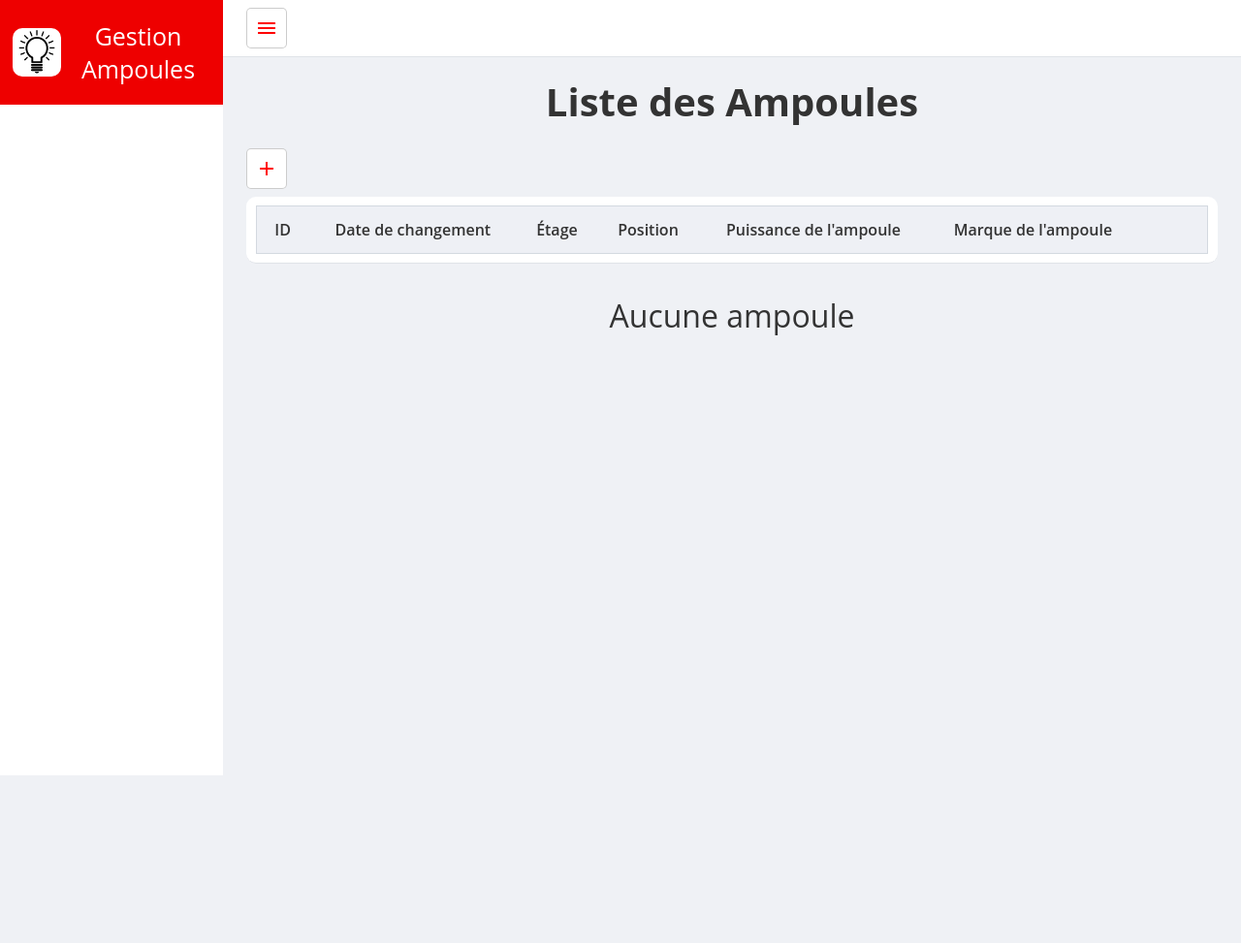
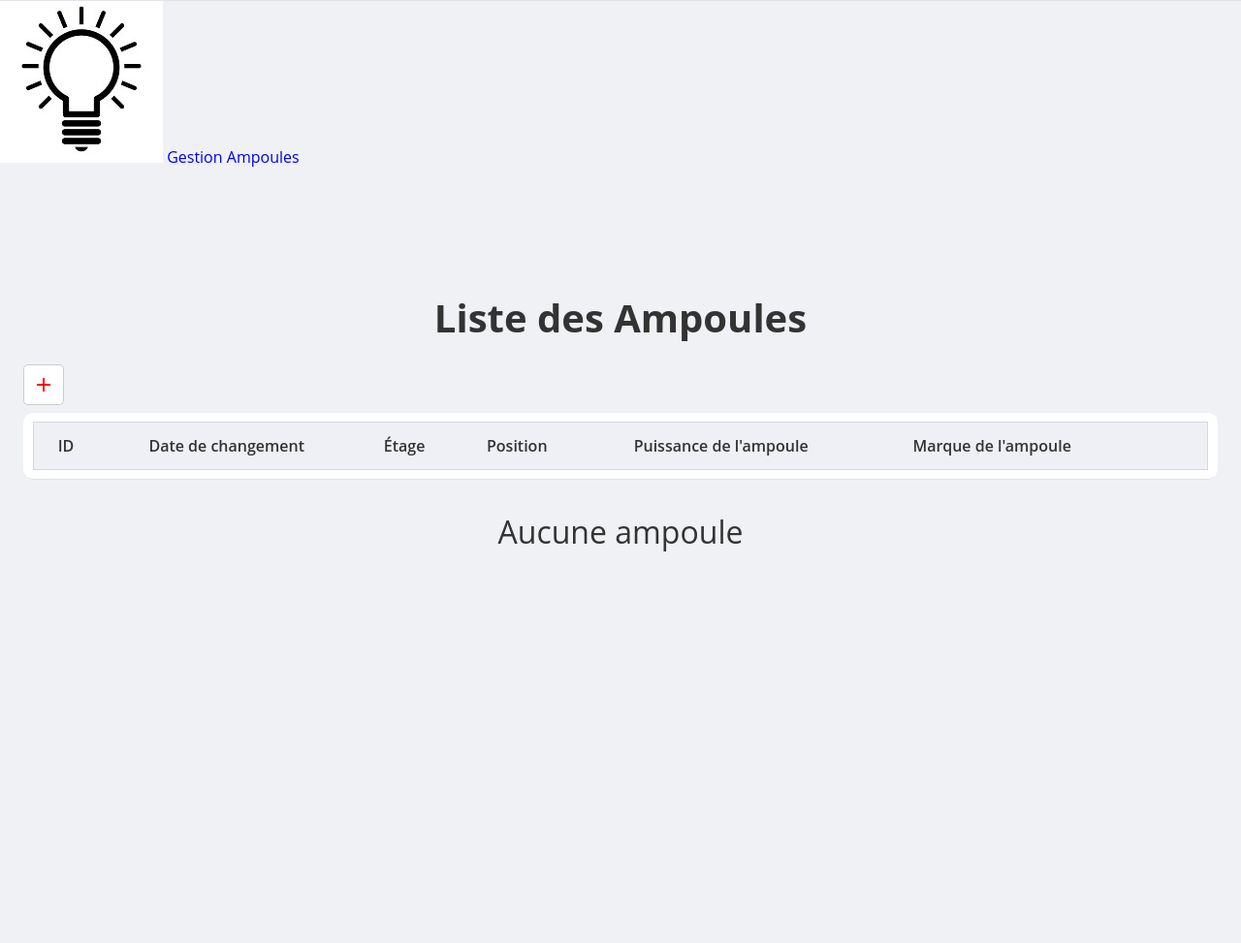
Before and after one commit to Adrien-25/ampoule, a PHP site: page / in a window 1280 px wide. Shown: the whole page at 97% size. Before the commit the page ends 800 px from the top, so only its background shows below. Run offline with PHP 8.4, Linux system fonts and the light colour scheme; data that the repository does not hold is empty.

Commit message:
Update - Modification et ajout de css
Mise en page de index.php et edit.php

```diff
--- a/style.css
+++ b/style.css
@@ -10,6 +10,12 @@ a{
 
 /*Mise en Page*/
 /*Commun*/
+ul{
+    list-style-type: none;
+    margin: 0;
+    padding: 0;
+}
+
 .heading-layout{
     display: flex;
     justify-content: center;
@@ -17,16 +23,28 @@ a{
 .font-size-2{
     font-size: 2rem;
 }
+.btn{
+    background-color: red;
+    color: white;
+    outline: none;
+    border: 1px solid rgba(0,0,0,0.2);
+    border-radius: 5px;
+    padding: .5rem;
+    font-size: 1.2rem;
+}
+.btn:hover{
+    background-color: #d40000;
+    cursor: pointer;
+}
 .text-center{
     text-align: center;
 }
 label{
     margin-bottom: .3rem;
-    font-size: .8rem;
     font-weight: 600;
 }
 input,select{
-    padding: .375rem .75rem;
+    padding: .5rem;
     line-height: 1.5;
     color: #495057;
     border: 1px solid #dddddd;
@@ -36,6 +54,7 @@ input:focus,select:focus{
     border-color: #ee0000;
     outline: none;
 }
+
 /*Général*/
 body{
     margin: 0;
@@ -53,78 +72,101 @@ body{
     background: #eff1f5;
 }
 
-/*Barre latéral*/
-.page-wrapper .sidebar-wrapper{
-    width: 230px;
-    height: 100%;
+
+
+/*Contenu de la page*/
+.page-wrapper .page-content {
+    display: inline-block;
+    width: 100%;
+    -webkit-transition: padding-left .3s ease;
+    transition: padding-left .3s ease;
+    min-height: 100vh;
+    /*padding-left: 230px;*/
+}
+/*Header*/
+.header{
     background: #ffffff;
+    border-bottom: 1px solid #e0e3e8;
+    display: flex;
+    align-items: center;
     position: fixed;
     top: 0;
-    left: 0;
-    z-index: 999;
+    width: 100%;
+    justify-content: space-between;
 }
-.page-wrapper .sidebar-wrapper .sidebar-brand{
-    margin: 0 0 1rem 0;
-    background: #ee0000;
+.header-nav{
+    margin-left: 2rem;
+    display: flex;
+    align-items: center;
+    justify-content: space-between;
+    width: inherit;
+}
+.header-nav ul{
+    display: flex;
+}
+.header-nav li{
+    font-size: 1.5rem;
+    padding: 10px 1.5rem;
+    color: red;
+}
+.header-nav li:hover a{
+    color: red;
+}
+.header li a {
+    color: #333333;
+}
+.header-brand{
+    background-color: #ee0000;
     overflow: hidden;
-    font-size: 25px;
+    font-size: 20px;
     text-align: center;
     color: white;
 }
 
-.page-wrapper .sidebar-wrapper .sidebar-brand .logo{
-    padding: 20px 13px 20px 13px;
+.header-brand .logo{
+    padding: 0.5rem 1rem;
     min-height: 50px;
     display: flex;
     align-items: center;
     color: white;
 }
-.page-wrapper .sidebar-wrapper .sidebar-brand .logo img{
+.header-brand .logo img{
     max-width: 160px;
     max-height: 50px;
     border-radius: 10px;
     margin-right:5px
 }
-
-/*Contenu de la page*/
-.page-wrapper .page-content {
-    display: inline-block;
-    width: 100%;
-    /*-webkit-transition: padding-left .3s ease;*/
-    transition: padding-left .3s ease;
-    min-height: 100vh;
-    padding-left: 230px;
-}
-/*Header*/
-.header{
-    padding: 0 1.5rem;
-    z-index: 100;
-    position: fixed;
-    left: 230px;
-    right: 0;
-    background: #ffffff;
-    border-bottom: 1px solid #e0e3e8;
-    min-height: 50px;
-    display: flex;
-    align-items: center;
-    justify-content: space-between;
-}
-
 .link-btn:hover .icon-menu{
     color: white;
 }
 #nav-btn{
     padding: 0.5rem;
+    /*display: flex;*/
+    display: none;
+}
+.header-search{
+    margin-right: 3rem;
     display: flex;
+    align-items: center;
+    border: 1px solid #dddddd;
+    border-radius: 5px;
+}
+.header-search input{
+    border: none;
+}
+.header-search a{
+    display: flex;
+}
+.header-search i {
+    padding: 0 15px;
+    border-left: 1px solid #dddddd;
 }
 .icon{
     color: red;
 }
-
-/*Contenu principal*/
 .main-container{
     padding: 0 1.5rem 1.5rem 1.5rem;
-    margin: 50px 0 0 0;
+    margin: 100px 0 0 0;
 }
 .link-btn{
     display: inline-block;
```
